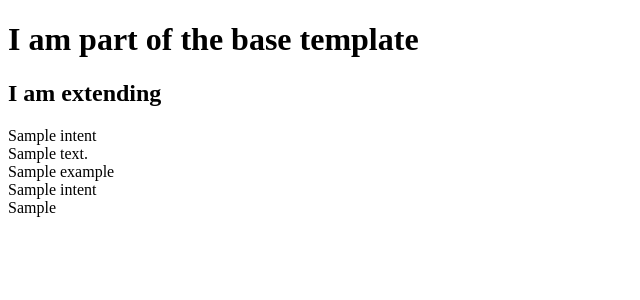
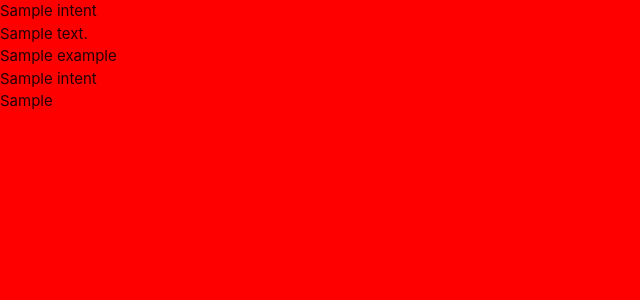
Before and after one commit to lilychuang78/milestone3, a Flask app: page / in a window 1280 px wide. Shown: the top 300 px of the page, without its empty margins (0-640 px from the left). Run offline with Flask 2, Linux system fonts and the light colour scheme; a database or web service that is not in the repository returns one stand-in record (values such as "Sample title"); some libraries are stand-ins or nearby versions.

Commit message:
add materialize and static files

```diff
--- /dev/null
+++ b/static/css/style.css
@@ -0,0 +1,3 @@
+body {
+    background-color: red;
+}
--- a/templates/base.html
+++ b/templates/base.html
@@ -3,11 +3,22 @@
 <head>
     <meta charset="UTF-8">
     <meta name="viewport" content="width=device-width, initial-scale=1.0">
+    <link rel="stylesheet" href="https://fonts.googleapis.com/icon?family=Material+Icons">
+    <link rel="stylesheet" href="https://cdnjs.cloudflare.com/ajax/libs/materialize/1.0.0/css/materialize.min.css" type="text/css">
+    <link rel="stylesheet" href="{{ url_for('static', filename='css/style.css')}}" type="text/css">
+    {% block style %}
+    {% endblock %}
+
     <title>Search Intent</title>
 </head>
 <body>
-    <h1>I am part of the base template</h1>
+
     {% block content %}
+    {% endblock %}
+    <script src="https://code.jquery.com/jquery-3.6.0.min.js" integrity="sha256-/xUj+3OJU5yExlq6GSYGSHk7tPXikynS7ogEvDej/m4=" crossorigin="anonymous"></script>
+    <script src="https://cdnjs.cloudflare.com/ajax/libs/materialize/1.0.0/js/materialize.min.js"></script>
+    <script src="{{ url_for('static', filename='js/script.js') }}"></script>
+    {% block scripts %}
     {% endblock %}
 </body>
 </html>
--- a/templates/intents.html
+++ b/templates/intents.html
@@ -1,7 +1,7 @@
 {% extends "base.html" %}
 {% block content %}
 
-    <h2>I am extending</h2>
+
     {% for intent in intents %}
         {{ intent.intent_name }}<br>
         {{ intent.description }}<br>
```
Also changed, not shown: static/js/script.js (added).
